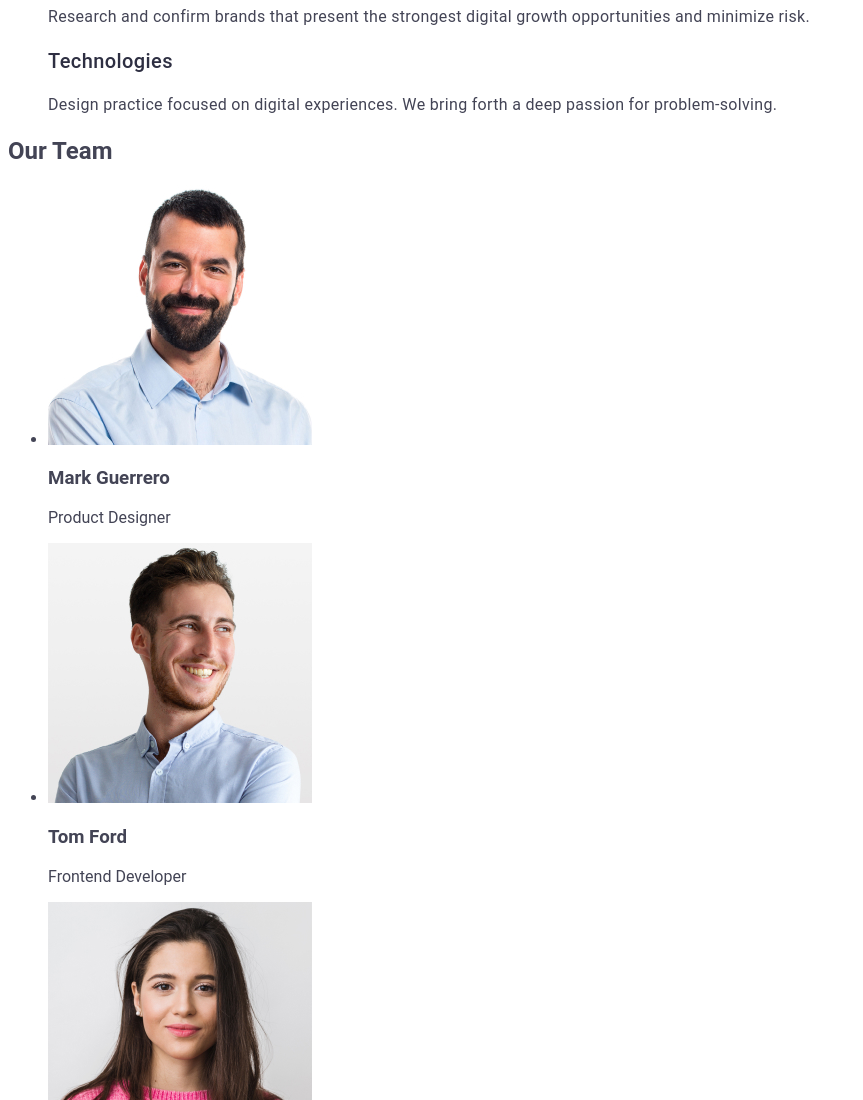
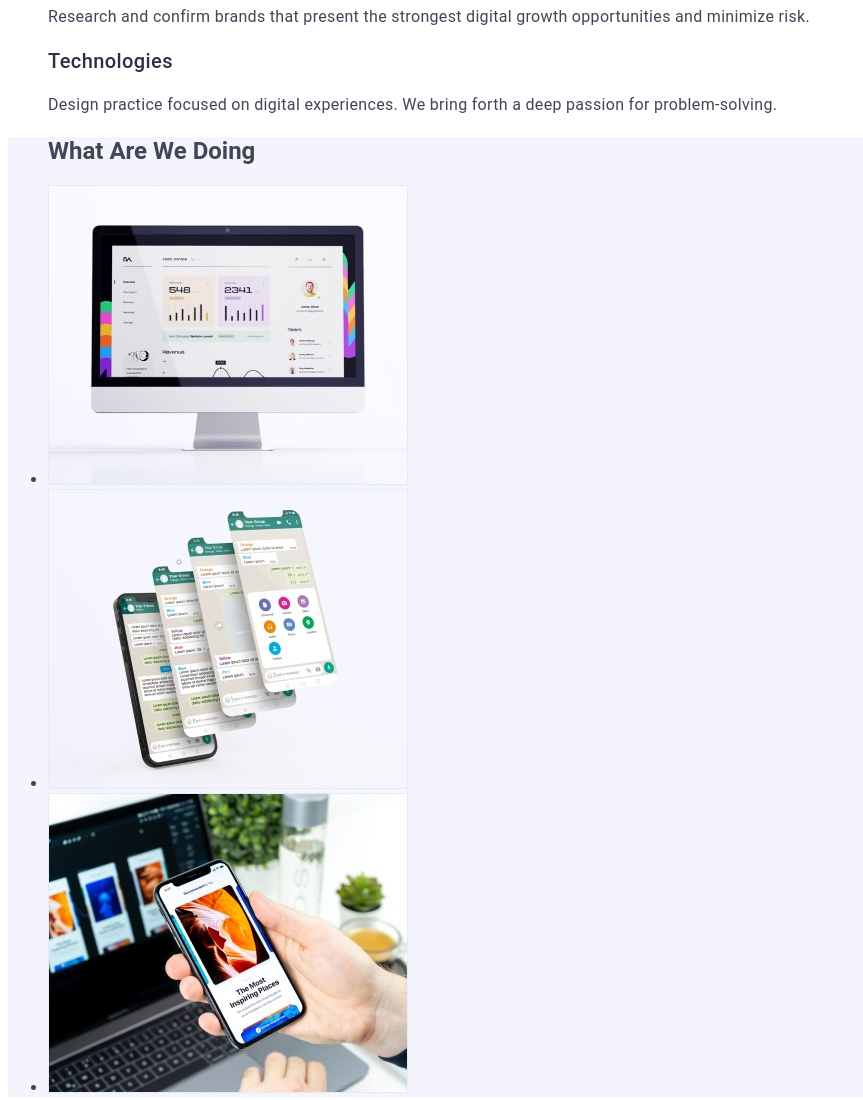
Before and after one commit to MichaelMyers89/goit-markup-hw-02, a plain HTML site: page index.html in a window 1280 px wide. Shown: the part 600-1700 px from the top of the page, without its empty margins (0-863 px from the left). Drawn offline with Linux system fonts and the light colour scheme.

Commit message:
deneme 46

```diff
--- a/index.html
+++ b/index.html
@@ -50,6 +50,14 @@
 
                 </ul>
         </section>
+        <section class="section3">
+        <ul>
+            <h2>What Are We Doing</h2>
+            <li><img src="./images/screen.jpg" alt="screen"></li>
+            <li><img src="./images/phones.jpg" alt="phones"></li>
+            <li><img src="./images/phone-screen.jpg" alt="phonescreens"></a></li>
+        </ul>
+        </section>
 
         <section id="contacts">
             <h2>Our Team</h2>
--- a/style.css
+++ b/style.css
@@ -53,3 +53,4 @@ a:focus   {color: #404bbf;}
 color: #2e2f42;}
 .texts {line-height: 1.5;
     letter-spacing: 0.02em;}
+    .section3 {background-color: #f4f4fd;}
```
Also changed, not shown: images/phone-screen.jpg (added), images/phones.jpg (added), images/screen.jpg (added).
